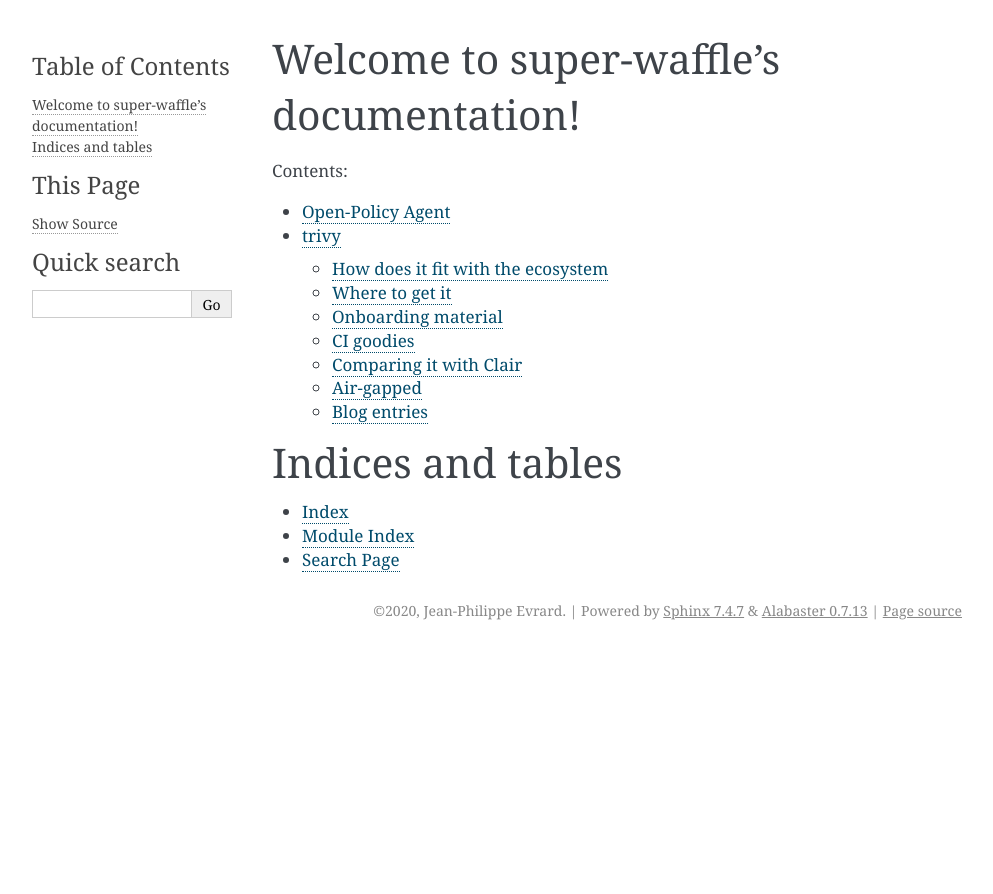
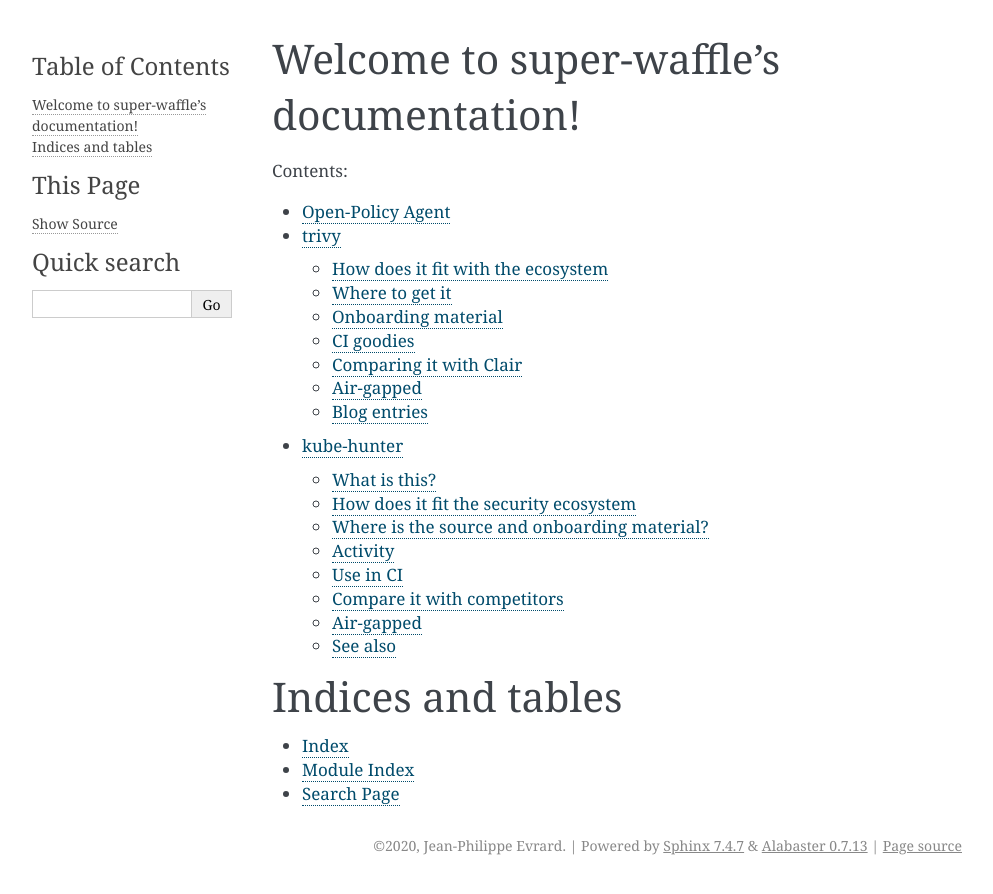
Before and after one commit to evrardjp/super-waffle, a Sphinx documentation site: the page built from docs/source/index.rst, in a window 1280 px wide. Shown: the top 894 px of the page, without its empty margins (148-1141 px from the left). Built offline with Sphinx 7.4.7, drawn with Linux system fonts in a browser that asks for light colours; some of the changed lines change nothing that is shown.

Commit message:
docs: Add Kube-hunter (pentest tool)
Fixes: https://github.com/evrardjp/super-waffle/issues/6

```diff
--- a/docs/source/index.rst
+++ b/docs/source/index.rst
@@ -12,6 +12,7 @@
 
    opa.rst
    trivy.rst
+   kube-hunter.rst
 
 
 Indices and tables
--- /dev/null
+++ b/docs/source/kube-hunter.rst
@@ -0,0 +1,65 @@
+###########
+kube-hunter
+###########
+
+What is this?
+=============
+
+From the project page: "kube-hunter hunts for security weaknesses in Kubernetes clusters."
+It contains its own vulnerability database. The list of vulnerabilities can be browsed at https://aquasecurity.github.io/kube-hunter/kbindex.html
+
+It can:
+
+* do passive scanning (from outside the cluster). See link at the bottom of the page for a full list of scans.
+* give the perspective of an attacker (by running from inside the cluster)
+* (optional) proceed to find further vulnerabilities by doing an active hunting (which could be harmful on an existing cluster)
+* be extended by adding your own "hunter"s.
+
+How does it fit the security ecosystem
+======================================
+
+It's a hunt (dynamic analysis) tool, not a static analysis one (like trivy for example).
+It's not targetting misconfigurations of your cluster, which is tackled by `kube-bench`_ or `polaris`_.
+It's not tracing what the containers are doing, like `tracee`_.
+
+.. _kube-bench:  https://github.com/aquasecurity/kube-bench
+.. _tracee: https://github.com/aquasecurity/tracee
+.. _polaris: https://github.com/FairwindsOps/polaris
+
+Where is the source and onboarding material?
+============================================
+
+The source for kube-hunter is here: https://github.com/aquasecurity/kube-hunter
+It's written in python.
+
+The code does not include all the extra proprietary bits that Aquasecurity adds into their kube-hunter container, which reports to https://kube-hunter.aquasec.com.
+Note: https://kube-hunter.aquasec.com itself is proprietary too (or not public yet?)
+
+The onboarding material, including how to build your own hunters is located here: https://github.com/aquasecurity/kube-hunter/blob/master/CONTRIBUTING.md
+
+Activity
+========
+
+It only has around 600 commits since its creation in March 2018.
+The first release was in November 2019. The day of this writing (September 2020), the last release was almost half a year ago, and there were only 15 patches in the master branch since the last release.
+
+Use in CI
+=========
+
+As this is a dynamic analysis tool, there is almost no point of running this in CI. Automation to test new cluster deployments to ensure their safety is thinkable, but it's not the goal of this project.
+
+Compare it with competitors
+===========================
+
+As far as I know, there is no real "kubernetes focused" alternative. Alternative is other pentest tools.
+
+Air-gapped
+==========
+
+TBC: Just mirror the image.
+
+See also
+========
+
+* https://blog.aquasec.com/kube-hunter-kubernetes-penetration-testing
+* https://kube-hunter.aquasec.com/ for a description of the tool and a list of the passive and active tests!
```
